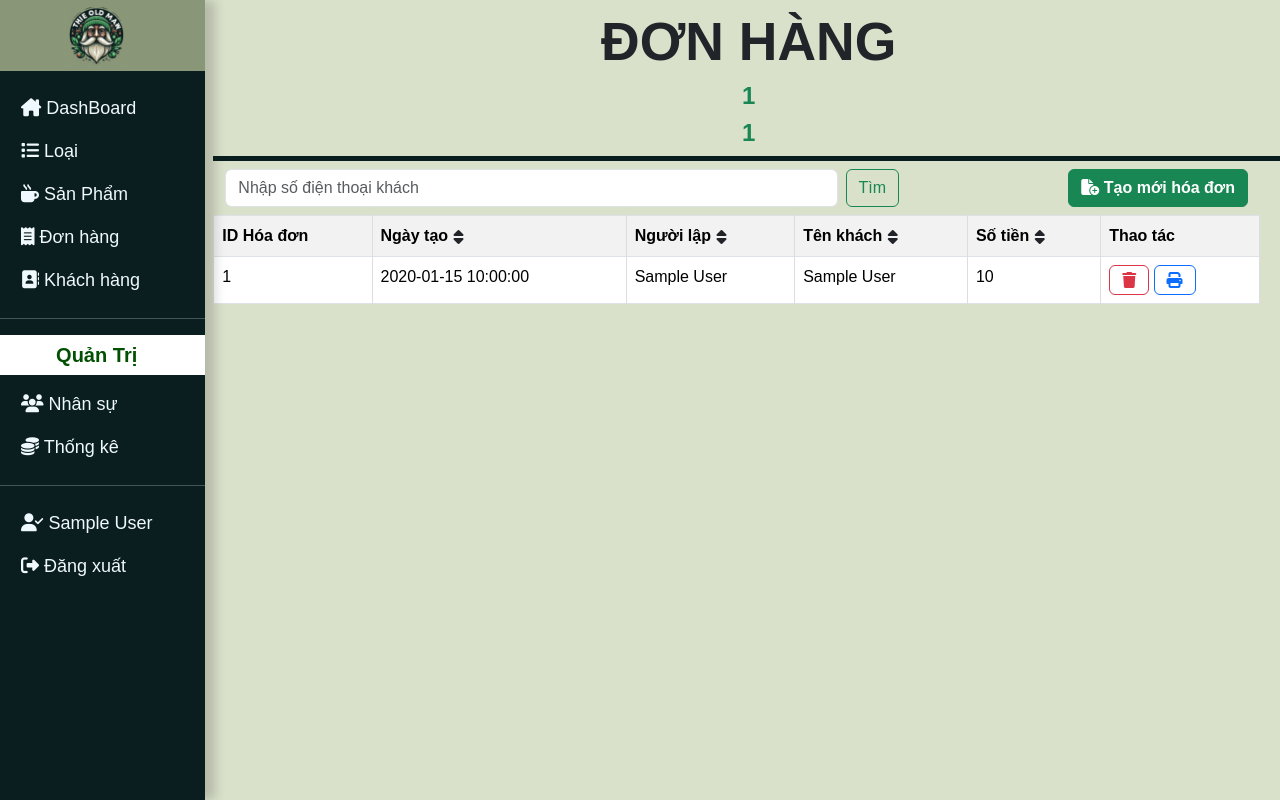
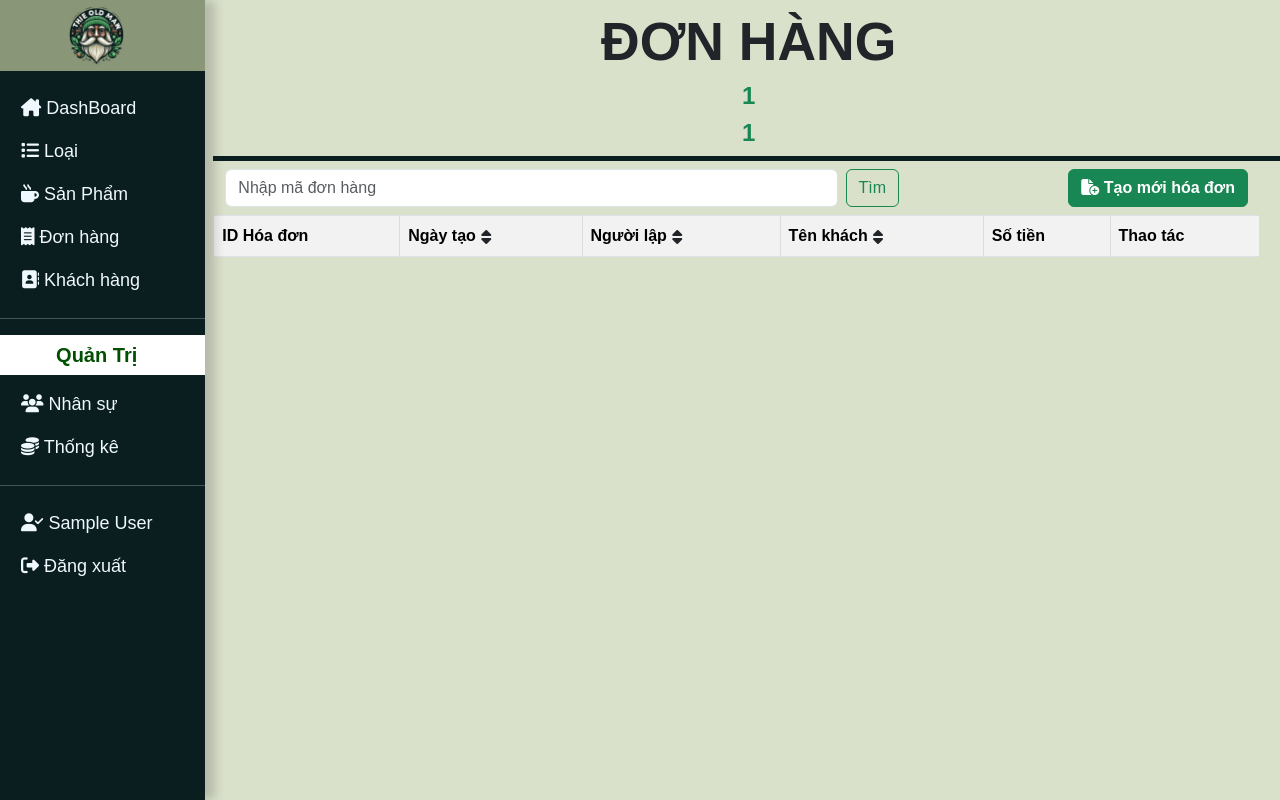
Before and after one commit to NguyenAnhHao1009/QTDL_N04, a PHP site: page /user_page.php?donhang in a window 1280 px wide. Run offline with PHP 8.4, Linux system fonts and the light colour scheme; the visitor is signed in with stand-in values (Sample User, id 1); tables that the repository leaves empty or names only in its code hold one stand-in row (values such as "Sample post"); lists and menus that the app fills with data are empty; some libraries are stand-ins or nearby versions.

Commit message:
Xong cac ham, procedure

```diff
--- a/config.php
+++ b/config.php
@@ -1,2 +1,2 @@
 <?php
-$conn = mysqli_connect('localhost', 'root', 'root', 'eldercoffee_db');
+$conn = mysqli_connect('localhost', 'root', 'Z!L9@Wfd', 'eldercoffee_db');
--- a/css/style.css
+++ b/css/style.css
@@ -14,7 +14,7 @@ a {
   color: aliceblue;
   background-color: #0a1e1f;
   box-shadow: 10px 0px 10px 0px rgba(45, 33, 33, 0.2);
-  height: 100%;
+  min-height: 100%;
 }
 
 .logo {
--- a/login_form.php
+++ b/login_form.php
@@ -61,7 +61,7 @@ if (isset($_POST['submit'])) {
                };
             };
 
-            if(isset($_SESSION['dang-ky-thanh-cong'])){
+            if (isset($_SESSION['dang-ky-thanh-cong'])) {
                echo $_SESSION['dang-ky-thanh-cong'];
                unset($_SESSION['dang-ky-thanh-cong']);
             }
--- a/src/models/timkiem_donhang.php
+++ b/src/models/timkiem_donhang.php
@@ -1,4 +1,4 @@
 <?php
-$sql = "SELECT inv.invoice_id, inv.creation_time,a.full_name,c.customer_name,inv.total FROM invoices inv inner join customers c on c.customer_id=inv.customer_id inner join accounts a on a.account_id=inv.account_id where phone_number like '%" . trim($_GET['timkiem-donhang']) . "%'";
+$sql = "CALL SearchInvoiceByInvoiceId(" . trim($_GET['timkiem-donhang']) . ")";
 $result = mysqli_query($conn, $sql);
 $ds_donhang_timkiem = mysqli_fetch_all($result);
--- a/src/views/dashboard.php
+++ b/src/views/dashboard.php
@@ -141,7 +141,7 @@ $so_tien = $row['so_tien'];
                 <div class="px-3">
                     <div style="background-color: #e83260;" class="box row justify-content-between">
                         <div class="col-7">
-                            <h1 class="fw-bolder"><?= intval($so_tien) ?></h1>
+                            <h1 class="fw-bolder"><?= intval($so_tien) . ' VNĐ' ?></h1>
                             <p class="fw-bolder text-start">Tổng doanh thu</p>
                         </div>
                         <div class="col-5 text-center">
--- a/src/views/donhang.php
+++ b/src/views/donhang.php
@@ -1,8 +1,7 @@
 <?php
 if (!isset($ds_donhang_timkiem)) {
-    $sql = "select inv.invoice_id, inv.creation_time , accounts.full_name , customers.customer_name, inv.total from
-    invoices inv inner join customers on inv.customer_id = customers.customer_id INNER JOIN accounts ON inv.account_id = accounts.account_id order by inv.creation_time desc;";
-    $ds_hoadon =  mysqli_query($conn, $sql);
+    $sql = "CALL GetInvoiceDetails();";
+    $ds_hoadon = mysqli_query($conn, $sql);
     $ds_hoadon = mysqli_fetch_all($ds_hoadon);
 } else {
     $ds_hoadon = $ds_donhang_timkiem;
@@ -29,7 +28,7 @@ if (!isset($ds_donhang_timkiem)) {
     <div class="head-line"></div>
     <div class="container-fluid row justify-content-between">
         <form action="user_page.php?" method="GET" class="d-flex col-8 my-2" role="search">
-            <input class="form-control me-2" type="text" placeholder="Nhập số điện thoại khách" name='timkiem-donhang' aria-label="Search" required>
+            <input class="form-control me-2" type="text" placeholder="Nhập mã đơn hàng" name='timkiem-donhang' aria-label="Search" required>
             <button class="btn btn-outline-success" type="submit">Tìm</button>
         </form>
         <div class="text-end col-4">
@@ -39,11 +38,11 @@ if (!isset($ds_donhang_timkiem)) {
         <table id="myTable" class="table container-fluid text-center table-hover table-striped table-bordered">
             <tr>
                 <!-- <th>Mã số</th> -->
-                <th >ID Hóa đơn </th>
+                <th>ID Hóa đơn </th>
                 <th onclick="sortTable(1)">Ngày tạo <i href="" class=" fw-bolder"><i class="p-0 btn fa-solid fa-sort"></i></th>
                 <th onclick="sortTable(2)">Người lập <i href="" class=" fw-bolder"><i class="p-0 btn fa-solid fa-sort"></i></th>
                 <th onclick="sortTable(3)">Tên khách <i href="" class=" fw-bolder"><i class="p-0 btn fa-solid fa-sort"></th>
-                <th onclick="sortTable(4)">Số tiền <i href="" class=" fw-bolder"><i class="p-0 btn fa-solid fa-sort"></th>
+                <th>Số tiền <i href="" class=" fw-bolder"></th>
                 <th>Thao tác</th>
             </tr>
             <?php foreach ($ds_hoadon as $hd) : ?>
```
Also changed, not shown: src/views/thongke.php (+5 -5 lines).
